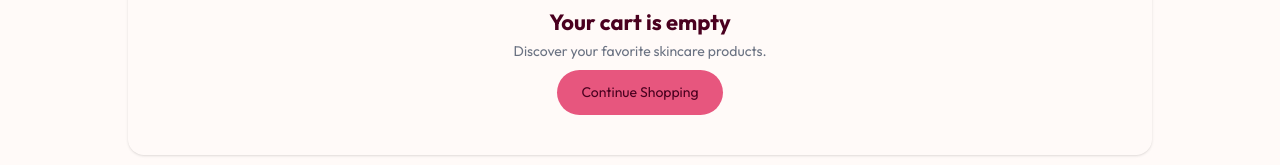
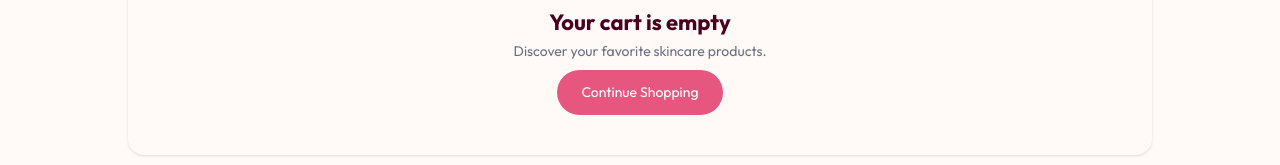
Before and after one commit to Seyhaz-Dev/Cherry-Cheeks-Cosmetics, a React (Vite) app: page /cart in a window 1280 px wide. Shown: the part 281-446 px from the top of the page. Built offline with nearby package versions, Linux system fonts and the light colour scheme.

Commit message:
small fix done

```diff
--- a/src/pages/Cart.jsx
+++ b/src/pages/Cart.jsx
@@ -34,7 +34,7 @@ export default function Cart() {
 
             <Link
               to="/"
-              className="inline-block rounded-full bg-[#E7567E] px-6 py-3 text-white hover:bg-pink-400"
+              className="inline-block rounded-full bg-[#E7567E] px-6 py-3 !text-white hover:bg-pink-400"
             >
               Continue Shopping
             </Link>
```
